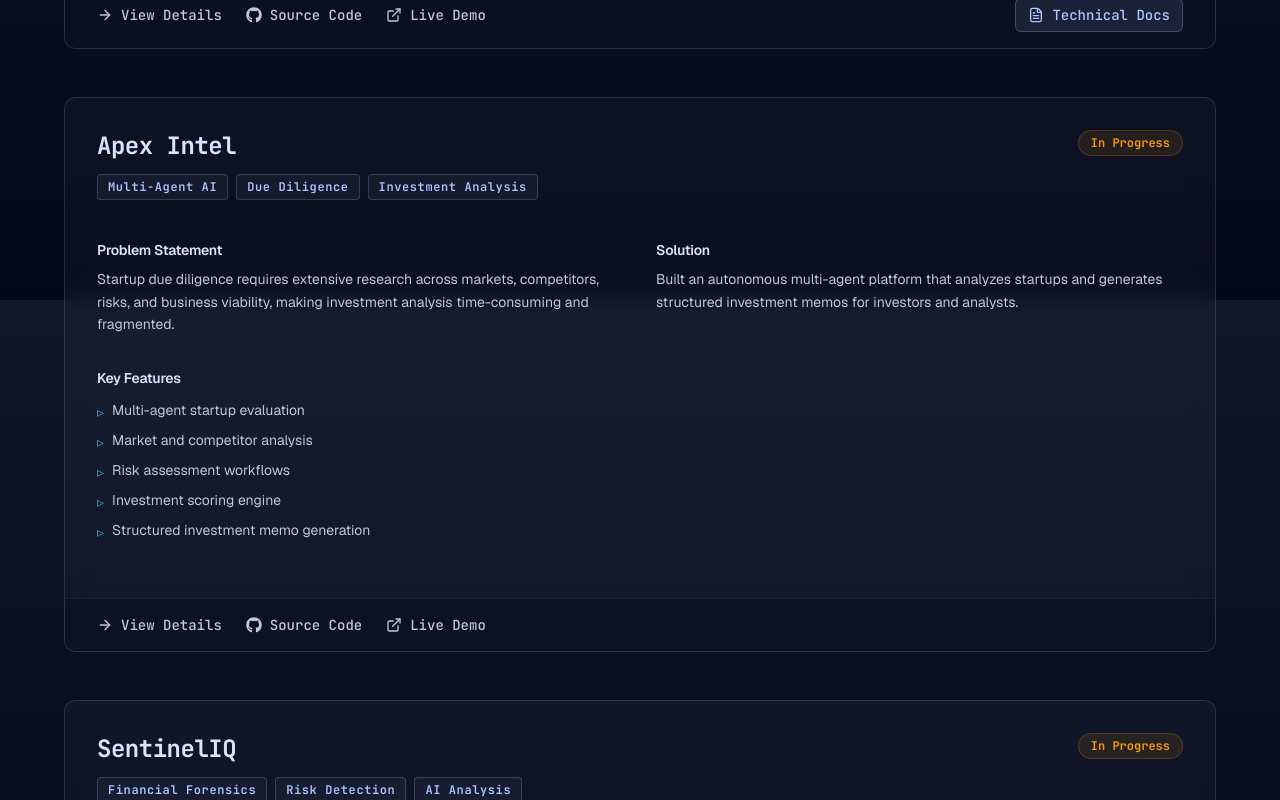
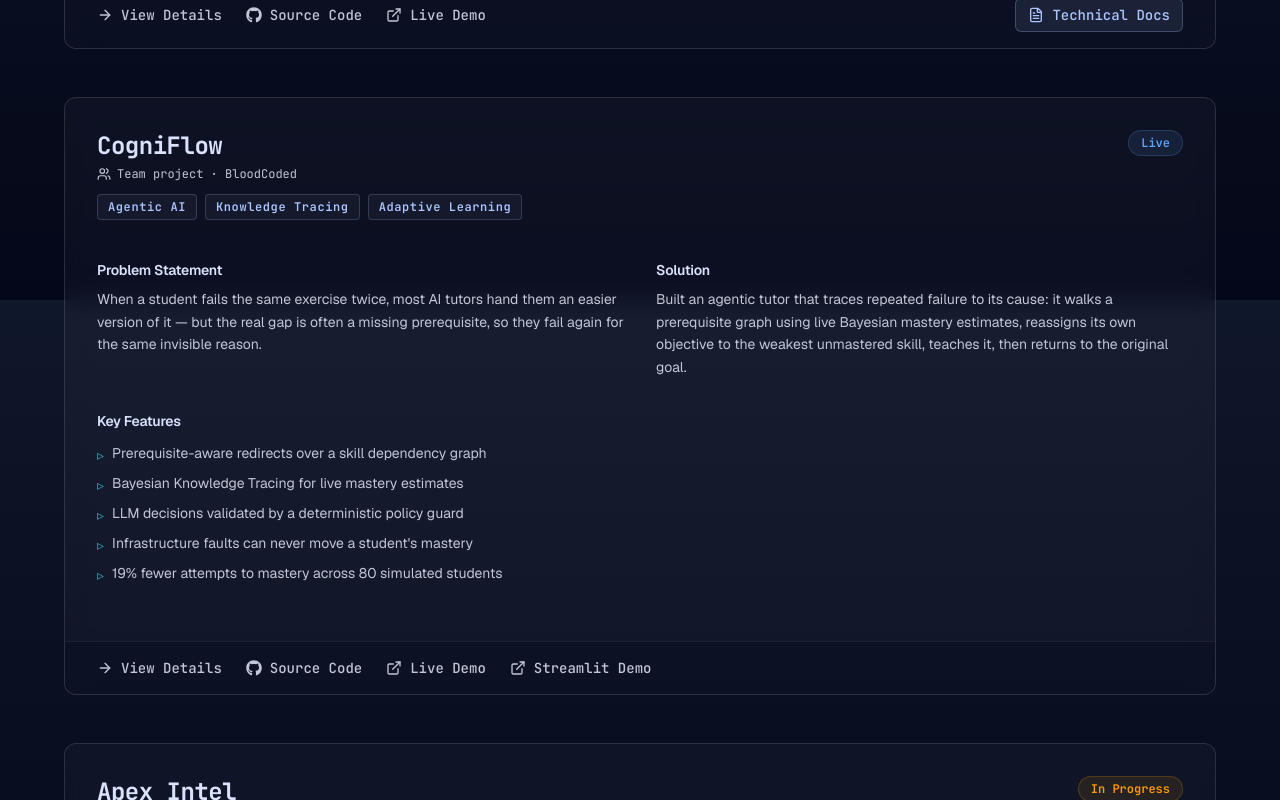
Before and after one commit to sohan1611/Portfolio, a Next.js app: page / in a window 1280 px wide. Shown: the part 5300-6100 px from the top of the page. Built offline with nearby package versions, Linux system fonts and the light colour scheme; no server answers.

Commit message:
Add CogniFlow, a team project by BloodCoded

```diff
--- a/src/app/projects/[slug]/page.tsx
+++ b/src/app/projects/[slug]/page.tsx
@@ -1,7 +1,7 @@
 import type { Metadata } from "next";
 import Link from "next/link";
 import { notFound } from "next/navigation";
-import { ArrowLeft, ExternalLink, FileText } from "lucide-react";
+import { ArrowLeft, ExternalLink, FileText, Users } from "lucide-react";
 import { FaGithub } from "react-icons/fa";
 
 import { portfolioData } from "@/data/portfolio";
@@ -85,11 +85,22 @@ export default async function ProjectPage({ params }: ProjectPageProps) {
     description: project.solution,
     url: canonicalUrl,
     codeRepository: project.githubUrl,
+    ...(project.team
+      ? {
+          author: { "@type": "Organization", name: project.team },
+          contributor: {
+            "@type": "Person",
+            "@id": `${portfolioData.personal.siteUrl}/#person`,
+            name: portfolioData.personal.name,
+          },
+        }
+      : {
           author: {
             "@type": "Person",
             "@id": `${portfolioData.personal.siteUrl}/#person`,
             name: portfolioData.personal.name,
           },
+        }),
     ...(project.liveUrl
       ? {
           targetProduct: {
@@ -122,9 +133,17 @@ export default async function ProjectPage({ params }: ProjectPageProps) {
         <Reveal delay={80}>
           <div className="flex flex-col gap-6 md:flex-row md:items-start md:justify-between">
             <div className="space-y-5">
+              <div className="space-y-2">
                 <h1 className="text-4xl font-display font-bold tracking-tight text-foreground md:text-5xl">
                   {project.title}
                 </h1>
+                {project.team && (
+                  <p className="flex items-center gap-1.5 text-xs font-display text-muted-foreground">
+                    <Users className="h-3.5 w-3.5" aria-hidden="true" />
+                    Team project · {project.team}
+                  </p>
+                )}
+              </div>
               <div className="flex flex-wrap gap-2">
                 {project.technologies.map((tech) => (
                   <span
@@ -214,6 +233,19 @@ export default async function ProjectPage({ params }: ProjectPageProps) {
                 Live Demo
               </a>
             )}
+            {project.additionalLinks?.map((link) => (
+              <a
+                key={link.url}
+                href={link.url}
+                target="_blank"
+                rel="noopener noreferrer"
+                aria-label={`${link.label} for ${project.title}`}
+                className="flex items-center rounded text-sm font-display font-medium text-muted-foreground hover:text-accent transition-all duration-200 hover:-translate-y-0.5 focus-visible:outline-none focus-visible:ring-1 focus-visible:ring-ring"
+              >
+                <ExternalLink className="mr-2 h-4 w-4" />
+                {link.label}
+              </a>
+            ))}
             {project.docsUrl && project.docsLabel && (
               <PdfViewerButton
                 fileUrl={project.docsUrl}
--- a/src/components/CommandPalette.tsx
+++ b/src/components/CommandPalette.tsx
@@ -52,7 +52,7 @@ const COMMAND_ENTRIES: CommandEntry[] = [
     name: project.title,
     href: `/projects/${project.slug}`,
     group: "Projects" as const,
-    keywords: [...project.technologies, project.status],
+    keywords: [...project.technologies, project.status, ...(project.team ? [project.team] : [])],
   })),
   ...UNIQUE_SKILLS.map((skill) => ({
     name: skill,
--- a/src/components/sections/Projects.tsx
+++ b/src/components/sections/Projects.tsx
@@ -6,7 +6,7 @@ import { Section } from "../ui/Section";
 import { Reveal } from "../ui/Reveal";
 import { SectionHeading } from "../ui/SectionHeading";
 import { PdfViewerButton } from "../ui/PdfViewerButton";
-import { ArrowRight, ExternalLink, FileText } from "lucide-react";
+import { ArrowRight, ExternalLink, FileText, Users } from "lucide-react";
 import { FaGithub } from "react-icons/fa";
 
 export function Projects() {
@@ -26,7 +26,11 @@ export function Projects() {
                 <div className="p-6 md:p-8 flex-grow space-y-6">
                   <div className="flex flex-col md:flex-row md:justify-between md:items-start gap-4">
                     <div>
-                      <h3 className="text-2xl font-display font-bold text-foreground mb-3">
+                      <h3
+                        className={`text-2xl font-display font-bold text-foreground ${
+                          project.team ? "mb-1" : "mb-3"
+                        }`}
+                      >
                         <Link
                           href={`/projects/${project.slug}`}
                           className="rounded text-inherit transition-colors duration-200 hover:text-primary focus-visible:outline-none focus-visible:ring-1 focus-visible:ring-ring"
@@ -34,6 +38,12 @@ export function Projects() {
                           {project.title}
                         </Link>
                       </h3>
+                      {project.team && (
+                        <p className="mb-3 flex items-center gap-1.5 text-xs font-display text-muted-foreground">
+                          <Users className="h-3.5 w-3.5" aria-hidden="true" />
+                          Team project · {project.team}
+                        </p>
+                      )}
                       <div className="flex flex-wrap gap-2">
                         {project.technologies.map((tech) => (
                           <span
@@ -116,6 +126,19 @@ export function Projects() {
                       Live Demo
                     </a>
                   )}
+                  {project.additionalLinks?.map((link) => (
+                    <a
+                      key={link.url}
+                      href={link.url}
+                      target="_blank"
+                      rel="noopener noreferrer"
+                      aria-label={`${link.label} for ${project.title}`}
+                      className="flex items-center rounded text-sm font-display font-medium text-muted-foreground hover:text-accent transition-all duration-200 hover:-translate-y-0.5 focus-visible:outline-none focus-visible:ring-1 focus-visible:ring-ring"
+                    >
+                      <ExternalLink className="mr-2 h-4 w-4" />
+                      {link.label}
+                    </a>
+                  ))}
                   {project.docsUrl && project.docsLabel && (
                     <PdfViewerButton
                       fileUrl={project.docsUrl}
--- a/src/data/portfolio.ts
+++ b/src/data/portfolio.ts
@@ -66,6 +66,27 @@ export const portfolioData = {
       liveUrl: "https://www.aspirova.org",
       docsUrl: "/docs/aspirova-technical-overview.pdf",
       docsLabel: "Technical Docs",
+      status: "Live"
+    },
+    {
+      title: "CogniFlow",
+      slug: "cogniflow",
+      team: "BloodCoded",
+      problemStatement: "When a student fails the same exercise twice, most AI tutors hand them an easier version of it — but the real gap is often a missing prerequisite, so they fail again for the same invisible reason.",
+      solution: "Built an agentic tutor that traces repeated failure to its cause: it walks a prerequisite graph using live Bayesian mastery estimates, reassigns its own objective to the weakest unmastered skill, teaches it, then returns to the original goal.",
+      keyFeatures: [
+        "Prerequisite-aware redirects over a skill dependency graph",
+        "Bayesian Knowledge Tracing for live mastery estimates",
+        "LLM decisions validated by a deterministic policy guard",
+        "Infrastructure faults can never move a student's mastery",
+        "19% fewer attempts to mastery across 80 simulated students"
+      ],
+      technologies: ["Agentic AI", "Knowledge Tracing", "Adaptive Learning"],
+      githubUrl: "https://github.com/sohan1611/BloodCoded_Agentic",
+      liveUrl: "https://cogniflow-nine.vercel.app/",
+      additionalLinks: [
+        { label: "Streamlit Demo", url: "https://cogni-flow.streamlit.app/" }
+      ],
       status: "Live"
     },
     {
```
Also changed, not shown: .agents/collab-log.md. Lines whose indentation alone changed are shown as unchanged.
